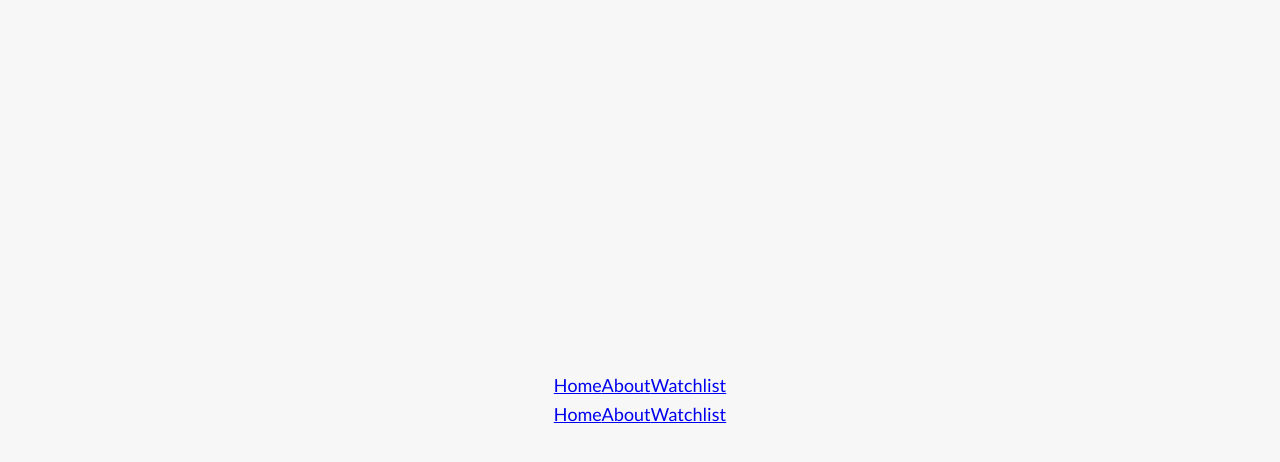
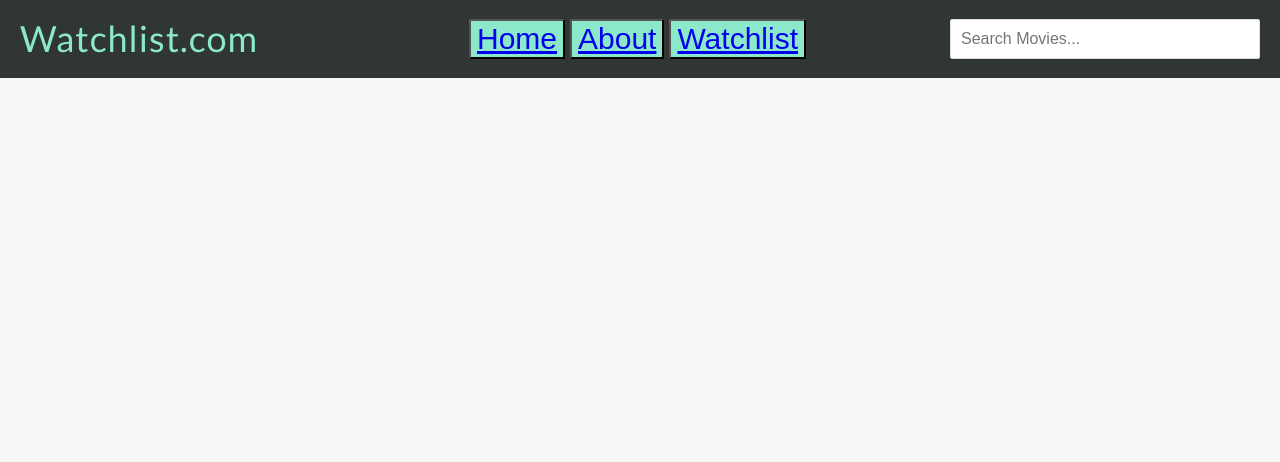
Before and after one commit to Luquaa/WebtechFrontend, a Vue app: page / in a window 1280 px wide. Shown: the top 462 px of the page. Built offline with nearby package versions, Linux system fonts and the light colour scheme.

Commit message:
Vieles in Header.vue wurde angepasst. Header ist jetzt fixiert, groß, in jeder View vorhanden.

```diff
--- a/src/App.vue
+++ b/src/App.vue
@@ -5,20 +5,27 @@ import Movie from "@/components/Movie.vue";
 import Watchlist from "@/components/Watchlist.vue";
 import WatchlistView from "@/views/WatchlistView.vue";
 
+/*
+<nav>
+    <button class="button"><RouterLink to="/">Home</RouterLink></button>
+    <button class="button"><RouterLink to="/about">About</RouterLink></button>
+    <button class="button"><RouterLink to="/watchlist">Watchlist</RouterLink></button>
+  </nav>
+  */
 
 </script>
 
 <template>
-      <nav>
-        <RouterLink to="/">Home</RouterLink>
-        <RouterLink to="/about">About</RouterLink>
-        <RouterLink to="/watchlist">Watchlist</RouterLink>
-      </nav>
+  <Header/>
   <RouterView/>
 </template>
 
 <style scoped>
-RouterView{
-  margin: 15px;
+
+.button{
+  margin-right: 5px;
+  background-color: #9c88ff;
+  text-align: center;
 }
+
 </style>
--- a/src/components/Header.vue
+++ b/src/components/Header.vue
@@ -1,17 +1,69 @@
 <template>
-  <h1>Erstelle deine Watchlist!</h1>
+  <header class="header">
+    <div class="header-left">
+      <h1>Watchlist.com</h1>
+    </div>
+    <div class="header-center">
+      <nav>
+        <button class="button"><RouterLink to="/">Home</RouterLink></button>
+        <button class="button"><RouterLink to="/about">About</RouterLink></button>
+        <button class="button"><RouterLink to="/watchlist">Watchlist</RouterLink></button>
+      </nav>
+      <!-- Fügen Sie hier weitere Links zu anderen Views hinzu -->
+    </div>
+    <div class="header-right">
+      <input type="text" placeholder="Search Movies..." v-model="searchQuery">
+      <!-- Hier können Sie die Suchfunktionalität implementieren -->
+    </div>
+  </header>
 </template>
 
 <script setup>
+import { RouterLink, RouterView } from 'vue-router'
 
 </script>
 
+/*
+const searchQuery = ref('');
+*/
+
 <style scoped>
-h1 {
-  font-size: 1.2rem;
-  font-weight: 500;
-  margin-bottom: 0.4rem;
-  color: var(--color-heading);
+.header {
+  display: flex;
+  justify-content: space-between;
+  align-items: center;
+  background-color: #303633;
+  color: #8be8cb;
+  padding: 10px 20px;
+  position: fixed;
+  top: 0;
+  left: 0;
+  width: 100%;
+  z-index: 999; /* Stellt sicher, dass der Header über dem restlichen Inhalt liegt */
 }
 
+.header-left,
+.header-right {
+  flex: 1;
+}
+
+.header-center {
+  flex: 2;
+  display: flex;
+  justify-content: center;
+}
+
+.router-link {
+  color: #fff;
+  text-decoration: none;
+  margin: 0 10px;
+}
+
+.button{
+  margin-right: 5px;
+  background-color: #8be8cb;
+  text-align: center;
+  color: #303633;
+  font-size: 30px;
+}
 </style>
--- a/src/components/Watchlist.vue
+++ b/src/components/Watchlist.vue
@@ -2,7 +2,7 @@
   <h3>Deine Watchlist!</h3>
   <ul id="list" class="list">
     <li v-for="movie in movies":key="movie.id">
-      {{movie.name}} <span>min{{movie.length}}</span>
+      {{movie.name}} <span>{{movie.length}} min</span>
       <bu class="delete-btn">X</bu>
     </li>
   </ul>
--- a/src/views/AboutView.vue
+++ b/src/views/AboutView.vue
@@ -39,3 +39,7 @@ p {
   line-height: 1.5;
 }
 </style>
+
+<script setup lang="ts">
+
+</script>
--- a/src/views/HomeView.vue
+++ b/src/views/HomeView.vue
@@ -5,6 +5,5 @@ import Header from "@/App.vue";
 
 <template>
   <main>
-    <Header/>
   </main>
 </template>
```
Also changed, not shown: 1 other file (tests, documents, lock files or other folders).
